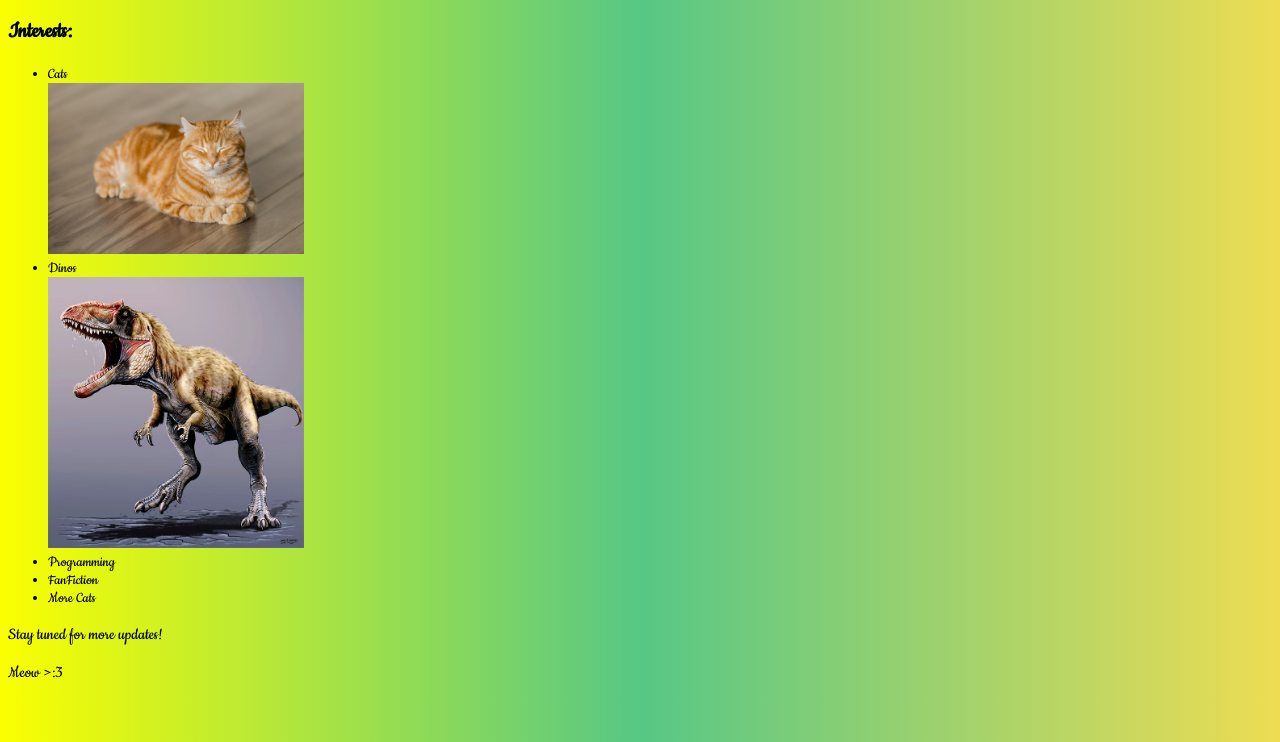
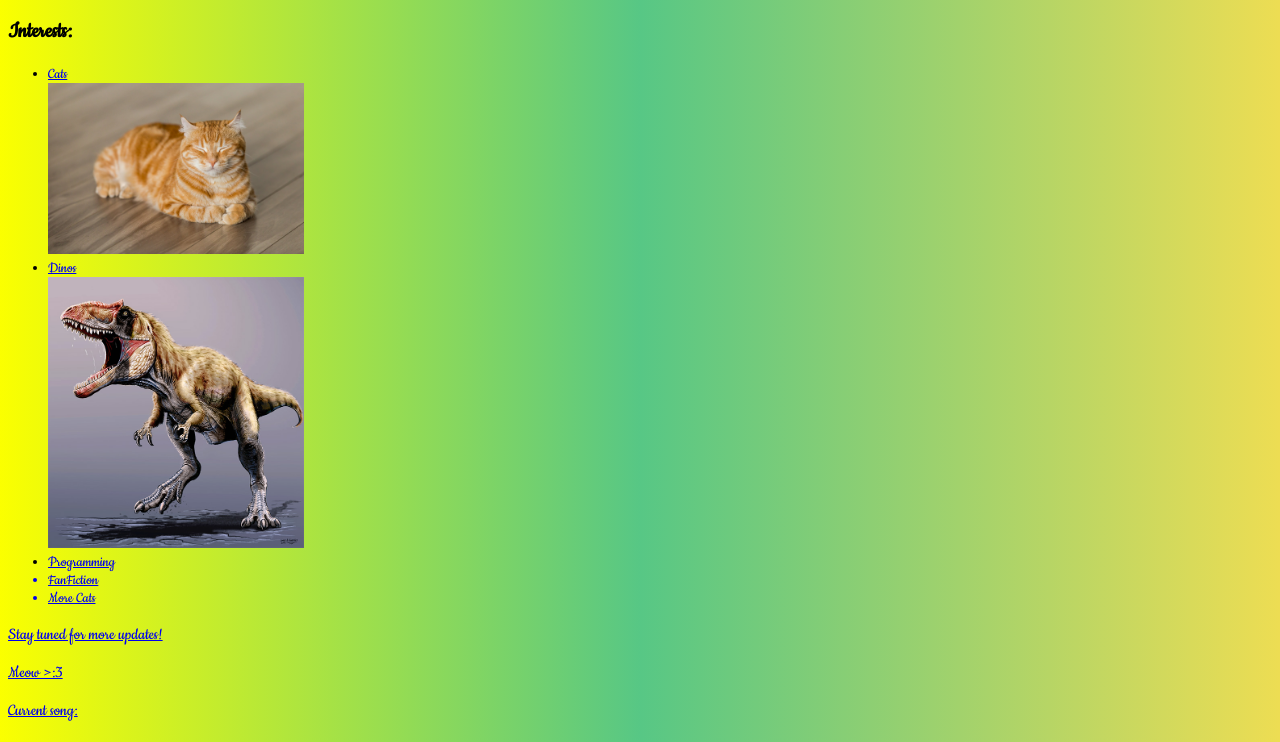
Before and after one commit to caitlyndb/website, a plain HTML site: page index.html in a window 1280 px wide. Shown: the part 58-800 px from the top of the page. Drawn offline with Linux system fonts and the light colour scheme.

Commit message:
create layout

```diff
--- a/index.html
+++ b/index.html
@@ -11,16 +11,20 @@
     <h1>All About Me - Caitlyn!</h1>
     <h2>Interests:</h2>
     <ul>
-        <li>Cats</li>
+        <li><a href="cats.html">Cats</li>
         <img src="cat.jpg" width="256px"></img>
-        <li>Dinos</li>
+        <li><a href="cats.html">Dinos</li>
         <img src="dino.jpg" width="256px"></img>
-        <li>Programming</li>
+        <li><a href="programming.html">Programming</li>
         <li>FanFiction</li>
         <li>More Cats</li>
     </ul>
     <p>Stay tuned for more updates!</p>
     <p>Meow >:3</p>
+    <footer>
+        <p>Current song:</p>
+        <audio src="song.m4a">Against the Kitchen Floor by Will Wood</audio>
+    </footer>
 </body>
 
 </html>
--- a/style.css
+++ b/style.css
@@ -1,10 +1,10 @@
-@import url('https://fonts.googleapis.com/css2?family=Cookie&family=Domine:wght@400..700&display=swap');
+@import url('https://fonts.googleapis.com/css2?family=Cookie&display=swap');
 
 body {
     background: #fbff00;
     background: linear-gradient(90deg, rgba(251, 255, 0, 1) 0%, rgba(87, 199, 133, 1) 50%, rgba(237, 221, 83, 1) 100%);
-    font-family: Arial, Helvetica, sans-serif;
-    font-family: Cookie;
+    font-family: Cookie, Arial, Helvetica, sans-serif;
+    font-weight: 400;
 }
 
 h1 {
```
Also changed, not shown: cats.html (added), dino.html (added), programming.html (added), 1 other file.
